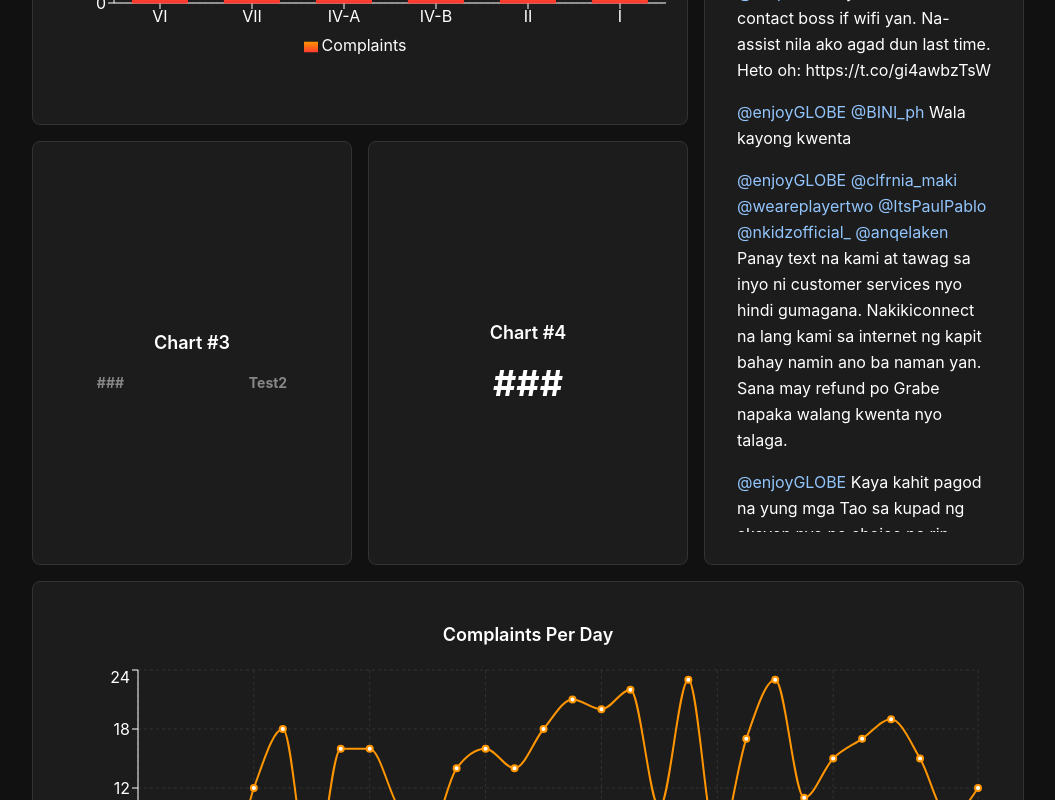
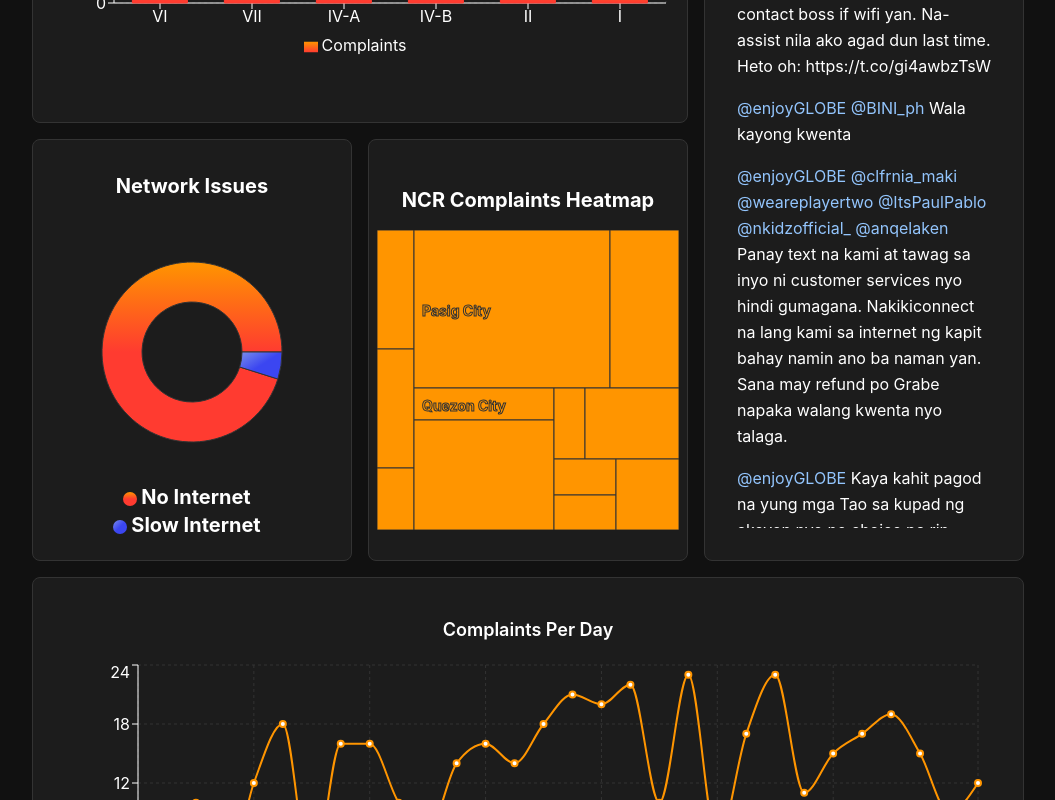
Before and after one commit to cmt-git/konektado-frontend, a React (Create React App) app in the folder konektado/: page / in a window 1280 px wide. Shown: the part 460-1260 px from the top of the page, without its empty margins (112-1167 px from the left). Built offline with nearby package versions, Linux system fonts and the light colour scheme.

Commit message:
Create the pie chart

```diff
--- a/konektado/src/Dashboard.js
+++ b/konektado/src/Dashboard.js
@@ -9,14 +9,22 @@ import {
   Tooltip,
   Legend,
   Line,
+  Treemap,
   BarChart,
-  Bar
+  Bar,
+  PieChart,
+  Pie,
+  Cell
 } from "recharts";
 
 
 export default function Dashboard() {
   const complaintsByRegion = getComplaintsByRegion(mockData)
   const complaintsPerDay = getComplaintsPerDay(mockData);
+  const ncrCityData = getNCRComplaintsByCity(mockData);
+  const networkIssueData = getNetworkIssueCounts(mockData);
+  const pieColors = ["#FF9500", "#FF3B30"];
+
   return (
     <div className="relative bg-[#111111] text-white min-h-screen">
       {/* Simple Header */}
@@ -41,7 +49,7 @@ export default function Dashboard() {
         <div className="grid grid-rows-3 grid-cols-3 gap-4 min-h-[80vh]">
           {/* 1) Box spanning 2 columns */}
           <div className="bg-[#1C1C1C] border border-[#333333] rounded-lg col-span-2 p-4">
-            <div className="text-lg font-semibold mb-4">Complaints Per Region</div>
+            <div className="text-xl font-bold mb-4">Complaints Per Region</div>
             {complaintsByRegion.length > 0 ? (
               <ResponsiveContainer width="100%" height={300}>
               <BarChart data={complaintsByRegion} barGap={8} barCategoryGap="20%">
@@ -102,7 +110,7 @@ export default function Dashboard() {
           {/* 2) Single-cell box */}
           <div className="bg-[#1C1C1C] border border-[#333333] rounded-lg row-span-2 text-white flex flex-col p-8">
             {/* Header text */}
-            <div className="text-2xl font-bold mb-4">Tweets</div>
+            <div className="text-xl font-bold mb-4">Tweets</div>
 
             <div className="scroll-container">
               <div className="scroll-content">
@@ -116,22 +124,74 @@ export default function Dashboard() {
           </div>
 
           {/* 3) Single-cell box */}
-          <div className="bg-[#1C1C1C] border border-[#333333] rounded-lg flex flex-col items-center justify-center text-xl font-bold">
-            <div className="text-lg font-semibold my-4">Chart #3</div>
-            <div className="flex flex-col justify-between w-[80%] px-8">
-              <div className="flex flex-row items-center justify-between">
-                <div className="text-sm text-[#878787]">###</div>
-                <div className="text-sm text-[#878787]">Test2</div>
-              </div>
-            </div>
+          <div className="bg-[#1C1C1C] border border-[#333333] rounded-lg flex flex-col items-center justify-center text-xl font-bold p-4">
+            <div className="text-xl font-bold my-4">Network Issues</div>
+
+            {networkIssueData && (networkIssueData[0].value > 0 || networkIssueData[1].value > 0) ? (
+              <ResponsiveContainer width="100%" height="100%">
+              <PieChart>
+          {/* Define the gradients for each slice */}
+          <defs>
+            <linearGradient id="gradientColor2" x1="0%" y1="0%" x2="100%" y2="100%">
+              <stop offset="0%" stopColor="#7B8EEA" />
+              <stop offset="50%" stopColor="#3B46F1" />
+            </linearGradient>
+
+            <linearGradient id="gradientColor1" x1="0%" y1="0%" x2="0%" y2="100%">
+              <stop offset="0%" stopColor="#FF9500" />
+              <stop offset="50%" stopColor="#FF3B30" />
+            </linearGradient>
+          </defs>
+
+          {/* Use the networkIssueData as the Pie data */}
+          <Pie
+            data={networkIssueData}
+            dataKey="value"
+            nameKey="name"
+            outerRadius={90}
+            innerRadius={50}
+            stroke="#333333"
+          >
+            {/* First slice uses the first gradient */}
+            <Cell fill="url(#gradientColor1)" />
+            {/* Second slice uses the second gradient */}
+            <Cell fill="url(#gradientColor2)" />
+          </Pie>
+          <Legend
+            verticalAlign="bottom"
+            align="center"
+            iconType="circle"
+            wrapperStyle={{
+              color: "#fff",
+            }}
+          />
+        </PieChart>
+            </ResponsiveContainer>
+            ) : (
+              <div className="text-gray-400">No data available</div>
+            )}
           </div>
 
           {/* 4) Single-cell box */}
           <div className="bg-[#1C1C1C] border border-[#333333] rounded-lg flex flex-col items-center justify-center text-xl font-bold">
-            <div className="text-lg font-semibold mt-4 pb-4">
-              Chart #4
-            </div>
-            <div className="text-4xl">###</div>
+            <div className="text-xl font-bold mt-4 pb-4">NCR Complaints Heatmap</div>
+            {ncrCityData.length > 0 ? (
+              <ResponsiveContainer width="95%" height={300}>
+                <Treemap
+                  data={ncrCityData}
+                  dataKey="value"
+                  nameKey="name"
+                  stroke="#333"
+                  /* ratio controls the aspect ratio of each tile */
+                  ratio={4/3}
+                  /* base fill color; you can define your own gradient as well */
+                  fill="#FF9500"
+                >
+                </Treemap>
+              </ResponsiveContainer>
+            ) : (
+              <div className="text-gray-400">No data available</div>
+            )}
           </div>
 
           {/* 6) Box spanning full width (col-span-3) */}
@@ -171,6 +231,64 @@ export default function Dashboard() {
     </div>
   );
 }
+
+function getNetworkIssueCounts(data) {
+  let noInternetCount = 0;
+  let slowInternetCount = 0;
+
+  data.forEach((item) => {
+    // If network_issue_type is missing or null, skip
+    if (!item.network_issue_type) return;
+
+    if (item.network_issue_type === "no_internet") {
+      noInternetCount++;
+    } else if (item.network_issue_type === "slow_internet") {
+      slowInternetCount++;
+    }
+  });
+
+  // Return the array that Recharts expects
+  return [
+    { name: "No Internet", value: noInternetCount },
+    { name: "Slow Internet", value: slowInternetCount },
+  ];
+}
+
+
+function getNCRComplaintsByCity(data) {
+  const cityCounts = {};
+
+  data.forEach((item) => {
+    // Only consider if "ncr" is true
+    if (!item.ncr) return;
+
+    // Extract city from location; skip if blank
+    const city = parseCity(item.location);
+    if (!city) return;
+
+    if (!cityCounts[city]) {
+      cityCounts[city] = 0;
+    }
+    cityCounts[city] += 1;
+  });
+
+  // Convert to an array for Recharts' Treemap
+  return Object.entries(cityCounts).map(([name, value]) => ({
+    name,
+    value,
+  }));
+}
+
+/** Example parser: get the *last* city from "Iligan City / Quezon City" */
+function parseCity(locationString) {
+  if (!locationString || !locationString.trim()) return null;
+  // Split by "/" and trim
+  const parts = locationString.split("/").map((s) => s.trim());
+  // Return the last part
+  const city = parts[parts.length - 1];
+  return city || null;
+}
+
 
 function getComplaintsByRegion(data) {
   const regionCounts = {};
```
